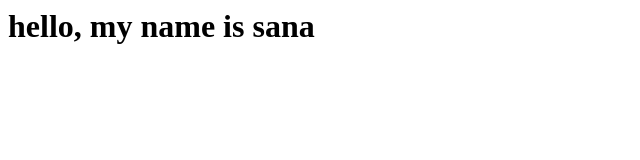
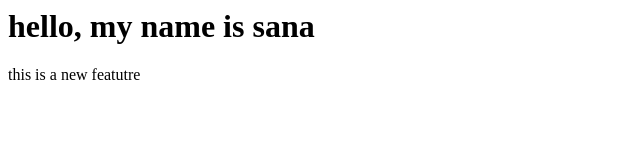
Before and after one commit to Sana-code-commits/localrepo, a plain HTML site: page index.html in a window 1280 px wide. Shown: the whole page, without its empty margins (0-640 px from the left). Drawn offline with Linux system fonts and the light colour scheme.

Commit message:
add new feature

```diff
--- a/index.html
+++ b/index.html
@@ -1 +1,2 @@
 <h1>hello, my name is sana</h1>
+<p>this is a new featutre</p>
```
